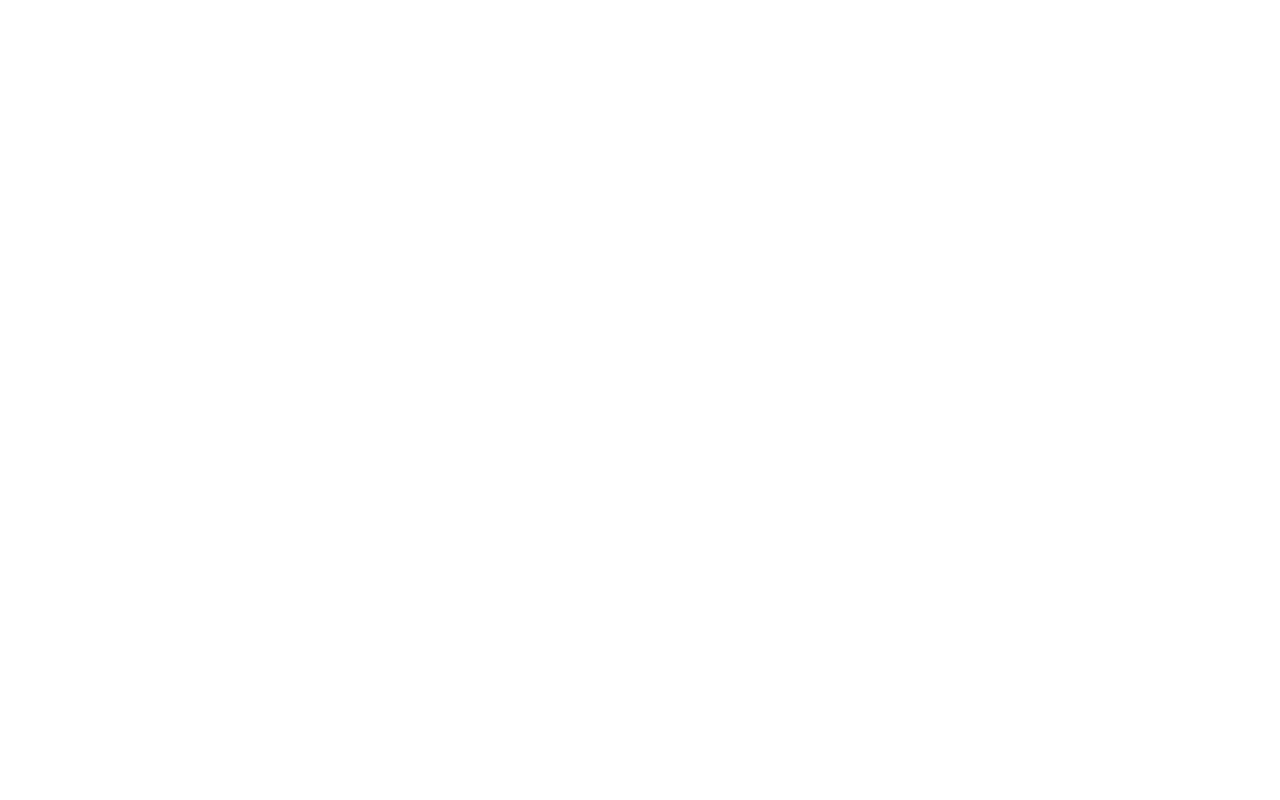
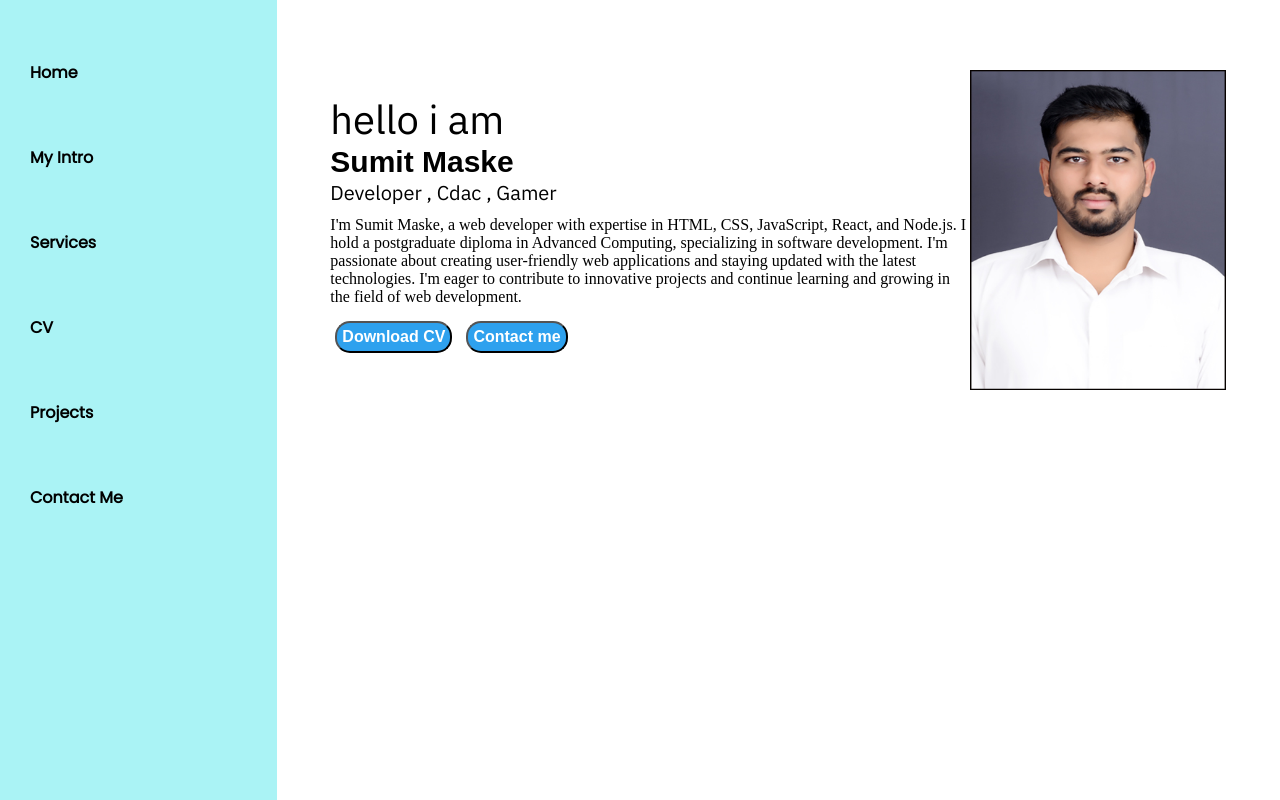
Before and after one commit to Sumit8788/Personal-Portfolio, a plain HTML site: page index.html in a window 1280 px wide. Drawn offline with Linux system fonts and the light colour scheme.

Commit message:
Home Page Completed its time to do other page layout

```diff
--- a/index.html
+++ b/index.html
@@ -1,5 +1,6 @@
 <!DOCTYPE html>
 <html lang="en">
+
 <head>
     <meta charset="UTF-8">
     <meta name="viewport" content="width=device-width, initial-scale=1.0">
@@ -7,7 +8,45 @@
     <link rel="stylesheet" href="style.css">
     <script src="index.js"></script>
 </head>
+
 <body>
+    <div class="container">
+        <div class="sidebar">
+            <nav id="nav">
+                <ul>
+                    <li> <a href="/index.html">Home</a></li>
+                    <li><a href="/intro.html">My Intro</a></li>
+                    <li><a href="/services.html">Services</a></li>
+                    <li><a href="/cv.html">CV</a></li>
+                    <li><a href="/project.html">Projects</a></li>
+                    <li><a href="/contact.html">Contact Me</a></li>
+                </ul>
+            </nav>
+        </div>
+        <div class="main">
+            <div class="infocontainer">
+                <div class="myinfo">
+                    <div class="greet">hello i am</div>
+                    <div class="name">Sumit Maske</div>
+                    <div class="about">Developer , Cdac , Gamer</div>
+                    <div class="description">
+                        I'm Sumit Maske, a web developer with expertise in HTML, CSS, JavaScript, React, and Node.js. I
+                        hold a postgraduate diploma in Advanced Computing, specializing in software development. I'm
+                        passionate about creating user-friendly web applications and staying updated with the latest
+                        technologies. I'm eager to contribute to innovative projects and continue learning and growing
+                        in the field of web development.
+                    </div>
+                    <div class="btn">
+                        <button>Download CV</button>
+                        <button>Contact me</button>
+                    </div>
+                </div>
+                <div class="mypic">
+                    <img src="images\id.jpg" alt="Sumit">
+                </div>
+            </div>
+        </div>
+    </div>
+</body>
 
-</body>
 </html>
--- a/style.css
+++ b/style.css
@@ -0,0 +1,91 @@
+/* @import url('https://fonts.googleapis.com/css2?family=Oswald:wght@300&display=swap'); */
+@import url('https://fonts.googleapis.com/css2?family=Source+Code+Pro:wght@300;400&display=swap');
+@import url('https://fonts.googleapis.com/css2?family=Poppins&display=swap');
+@import url('https://fonts.googleapis.com/css2?family=IBM+Plex+Sans&display=swap');
+*{
+    margin: 0px;
+    padding: 0px;
+}
+.container{
+    display: flex;
+}
+.sidebar{
+background-color:rgb(170, 243, 245);
+width: 300px;
+height: 100vh;
+/* font-family: 'Oswald', sans-serif; */
+font-family: 'Poppins', sans-serif;
+font-weight: bold;
+}
+.main{
+    /* background-color: yellow; */
+    width: 85vw;
+}
+.sidebar nav{
+    padding: 30px;
+}
+.sidebar nav li{
+    list-style: none;
+    padding: 30px 0;
+}
+#nav a{
+text-decoration: none;
+color: black;
+}
+#nav a:hover{
+    border: 2px solid black;
+    border-radius: 5px;
+    background-color: aliceblue;
+}
+.infocontainer{
+    /* background-color: aqua; */
+    height: 40vh;
+    width: 70vw;
+    margin: 70px auto;
+    display: flex;
+    justify-content: space-around;
+}
+.myinfo{
+    /* background-color: bisque; */
+    display: flex;
+    justify-content: center;
+    flex-direction: column;
+}
+.greet{
+    font-size: 40px;
+    font-family: 'IBM Plex Sans', sans-serif;
+}
+.name{
+    font-size: 30px;
+    font-weight: bold;
+    font-family: 'Oswald', sans-serif;
+}
+.about{
+    font-size: 20px;
+    font-family: 'IBM Plex Sans', sans-serif;
+}
+.description{
+    margin-top: 10px;
+}
+.btn button{
+    padding: 5px;
+    border-radius: 15px;
+    color: white;
+    background-color: rgb(46, 161, 238);
+    font-size: medium;
+    font-weight: bold;
+    margin: 15px 5px;
+    cursor: pointer;
+}
+.btn button:hover{
+    color: rgb(46, 161, 238);
+    background-color: white;
+}
+.mypic{
+    /* background-color: brown; */
+    height: 20vh;
+}
+.mypic img{
+    height: 40vh;
+    width: 20vw;
+}
```
Also changed, not shown: contact.html (added), cv.html (added), images/id.jpg (added), intro.html (added), project.html (added), service.html (added).
